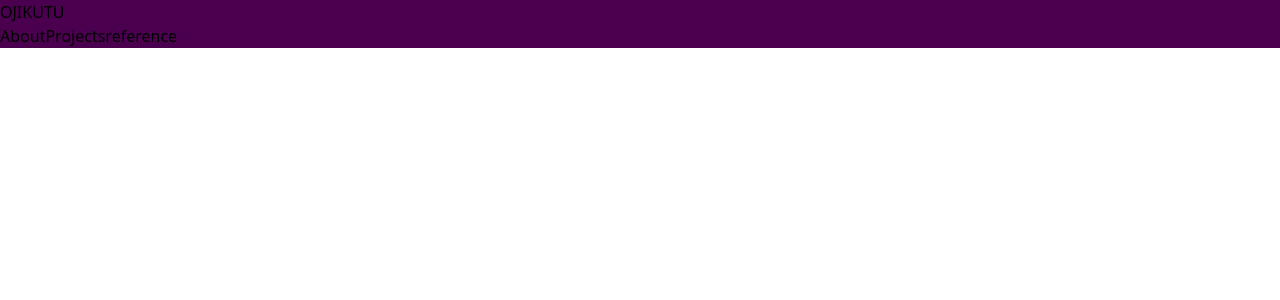
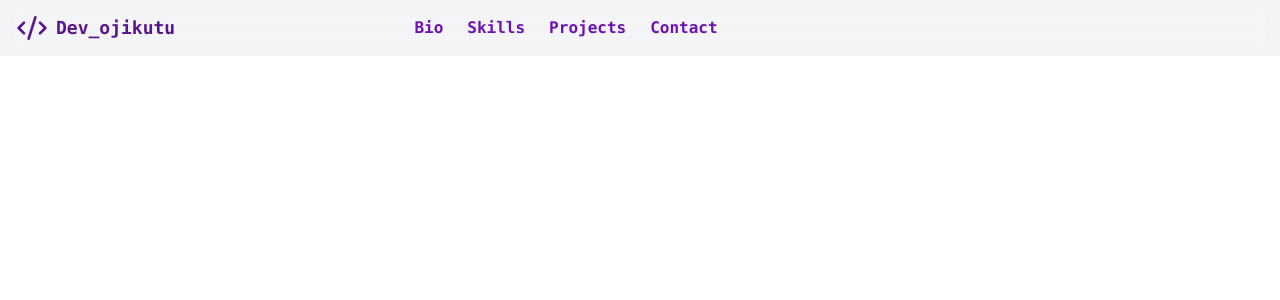
Before and after one commit to ABDULLAIOJIKUTU/abdullai-portfolio, a React (Vite) app in the folder portfolio/: page / in a window 1280 px wide. Shown: the top 300 px of the page. Built offline with nearby package versions, Linux system fonts and the light colour scheme.

Commit message:
button component added

```diff
--- /dev/null
+++ b/portfolio/src/components/Button.jsx
@@ -0,0 +1,11 @@
+import React from "react";
+
+const Button = ({  name }) => {
+  return (
+    <div>
+      <button className="w-fit bg-white/60 font-medium py-2 px-4 rounded-lg border-non">{name}</button>
+    </div>
+  );
+};
+
+export default Button;
--- a/portfolio/src/components/Navbar.jsx
+++ b/portfolio/src/components/Navbar.jsx
@@ -2,20 +2,30 @@ import React from "react";
 
 const Navbar = () => {
   return (
-    <div>
-      <nav className="bg-fuchsia-950">
-        <div>
-          <a href="/">OJIKUTU</a>
-        </div>
-        <ul>
-          <li>
-            <a href="/about">About</a>
-            <a href="/projects">Projects</a>
-            <a href="ref">reference</a>
-          </li>
-        </ul>
-      </nav>
-    </div>
+
+    <nav className="flex w-full flex-row items-center justify-between px-4 py-2 backdrop-blur-md">
+  <div className="flex items-center">
+    <a href="/" class="flex items-center">
+      <svg xmlns="http://www.w3.org/2000/svg" width="32" height="32" viewBox="0 0 24 24" fill="none" stroke="#59168b" stroke-width="2" stroke-linecap="round" stroke-linejoin="round" class="lucide lucide-code-xml-icon lucide-code-xml">
+        <path d="m18 16 4-4-4-4" />
+        <path d="m6 8-4 4 4 4" />
+        <path d="m14.5 4-5 16" />
+      </svg>
+      <span className="ml-2 font-mono text-lg font-bold text-purple-900">Dev_ojikutu</span>
+    </a>
+  </div>
+
+  <div className="w-[70%] rounded-2xl px-6 py-2 font-mono font-bold backdrop-blur-lg">
+    <ul className="flex flex-row items-center gap-6 font-bold text-purple-800">
+      <li><a href="/" className="hover:border-b-2 hover:text-purple-600">Bio</a></li>
+      <li><a href="/" className="hover:border-b-2 hover:text-purple-600">Skills</a></li>
+      <li><a href="/" className="hover:border-b-2 hover:text-purple-600">Projects</a></li>
+      <li><a href="/" className="hover:border-b-2 hover:text-purple-600">Contact</a></li>
+    </ul>
+  </div>
+</nav>
+
+
   );
 };
 
```
